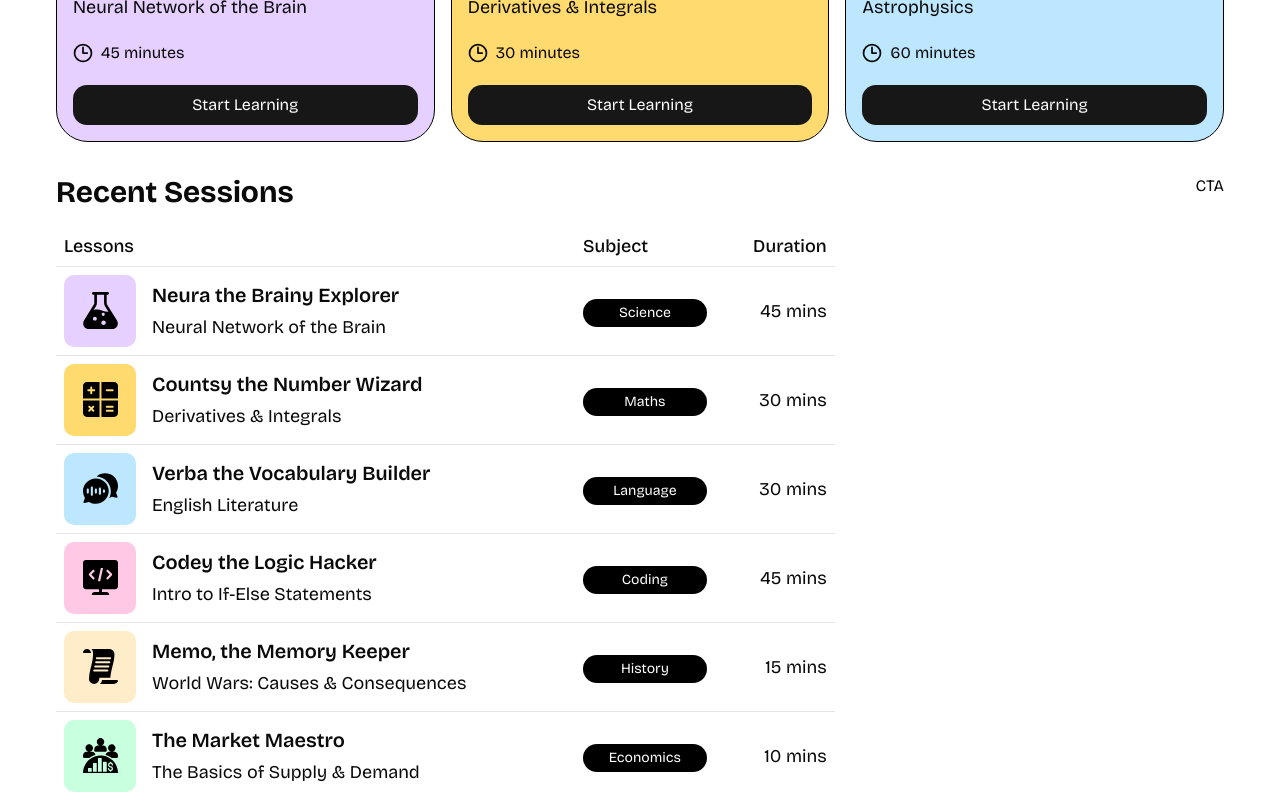
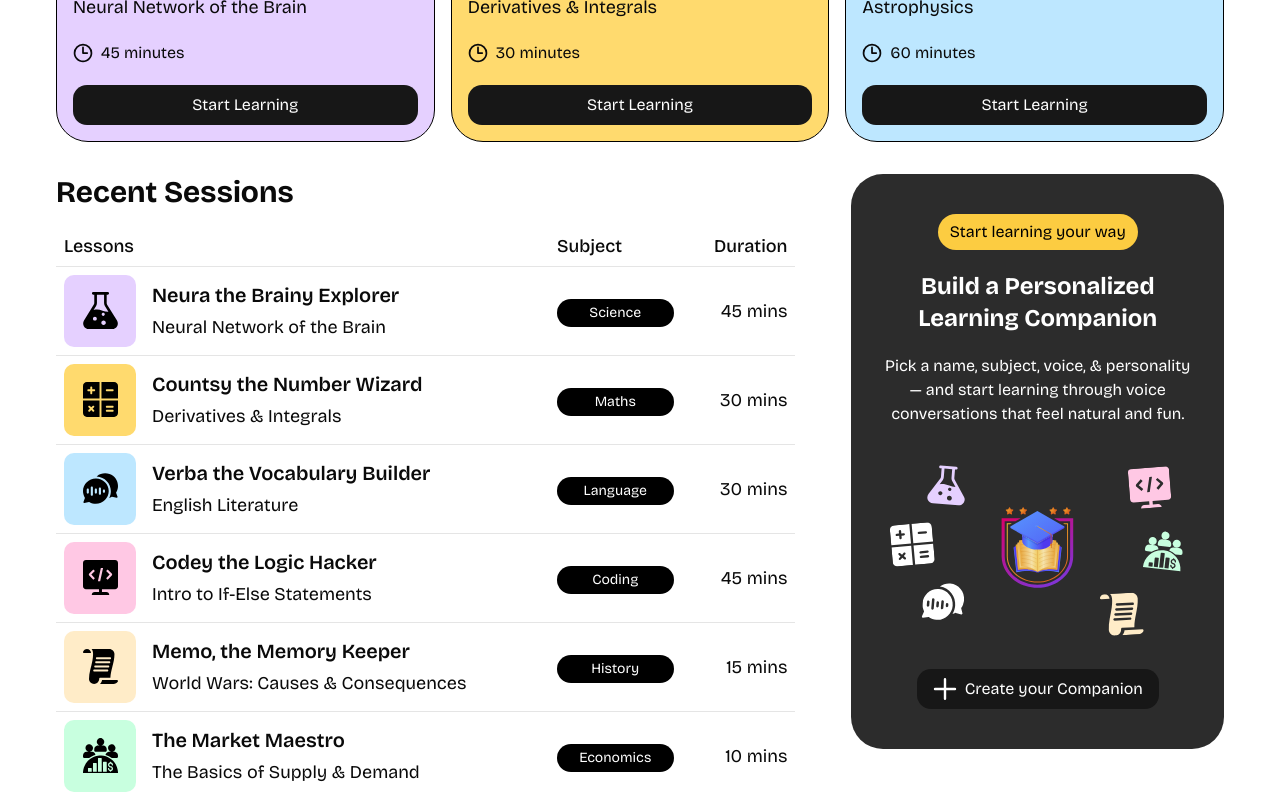
Before and after one commit to Nandanikadave/saas-app, a Next.js app: page / in a window 1280 px wide. Shown: the part 288-1088 px from the top of the page. Built offline with nearby package versions, Linux system fonts and the light colour scheme.

Commit message:
add cta section

```diff
--- a/app/page.tsx
+++ b/app/page.tsx
@@ -41,7 +41,7 @@ const Page = () => {
       <CompanionsList
       title="Recent Sessions"
       companions={recentSessions}
-      classNames="w-2/3 max-lg:w-full"
+      classNames="w-2/3 max-lg:w-full mr-10"
       />
       <CTA />
     </section>
--- a/components/custom/CTA.tsx
+++ b/components/custom/CTA.tsx
@@ -1,8 +1,33 @@
+import Image from 'next/image'
+import Link from 'next/link'
 import React from 'react'
 
 const CTA = () => {
   return (
-    <div>CTA</div>
+    <section className='cta-section'>
+      <div className='cta-badge'>Start learning your way</div>
+      <h2 className='md:text-2xl text-xl font-bold'>Build a Personalized Learning Companion</h2>
+      <p>
+        Pick a name, subject, voice, & personality — and start learning through voice conversations that feel natural and fun.
+      </p>
+      <Image
+        src={'/images/cta.svg'}
+        alt='CTA Image'
+        width={500}
+        height={300}
+      />
+      <button className='btn-primary'>
+        <Image
+          src={'/icons/plus.svg'}
+          alt='Add Icon'
+          width={24}
+          height={24}
+        />
+        <Link href='/companions/new'>
+          Create your Companion
+        </Link>
+      </button>
+    </section>
   )
 }
 
```
Also changed, not shown: components/custom/CompanionsList.tsx (+18 -9 lines).
